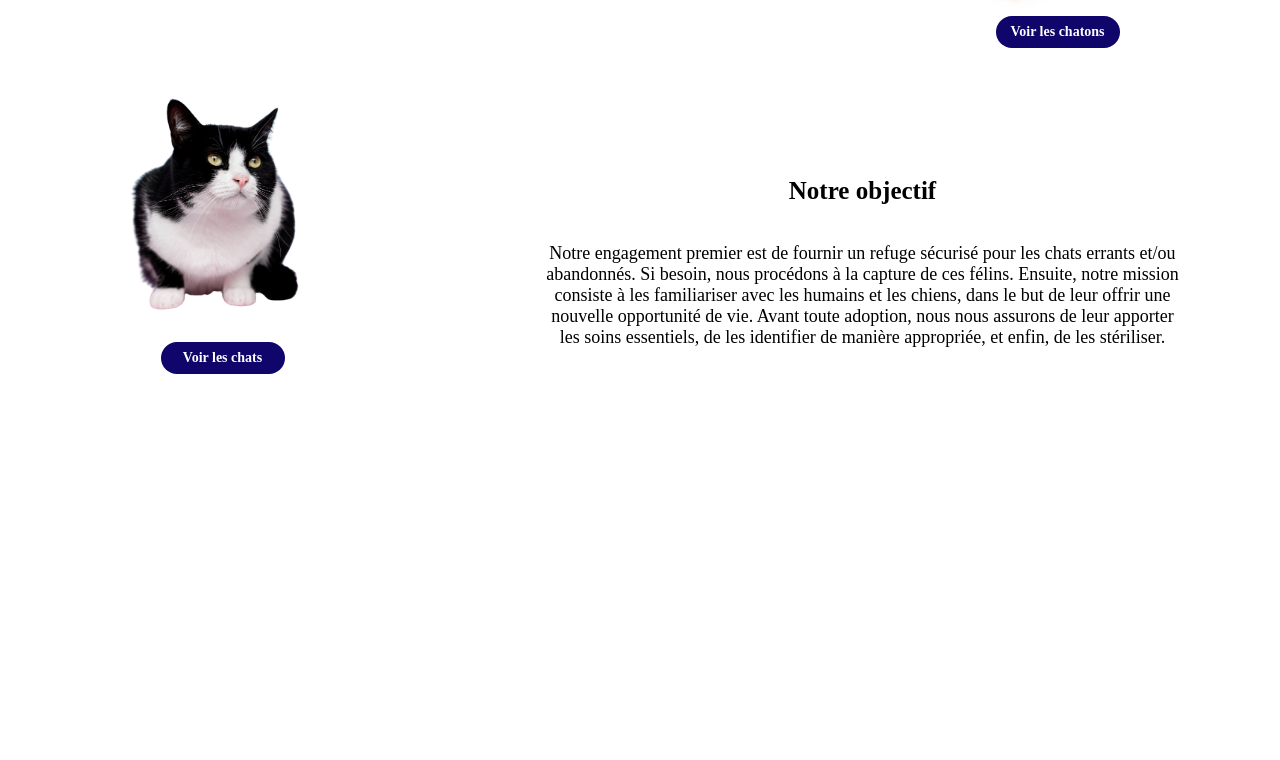
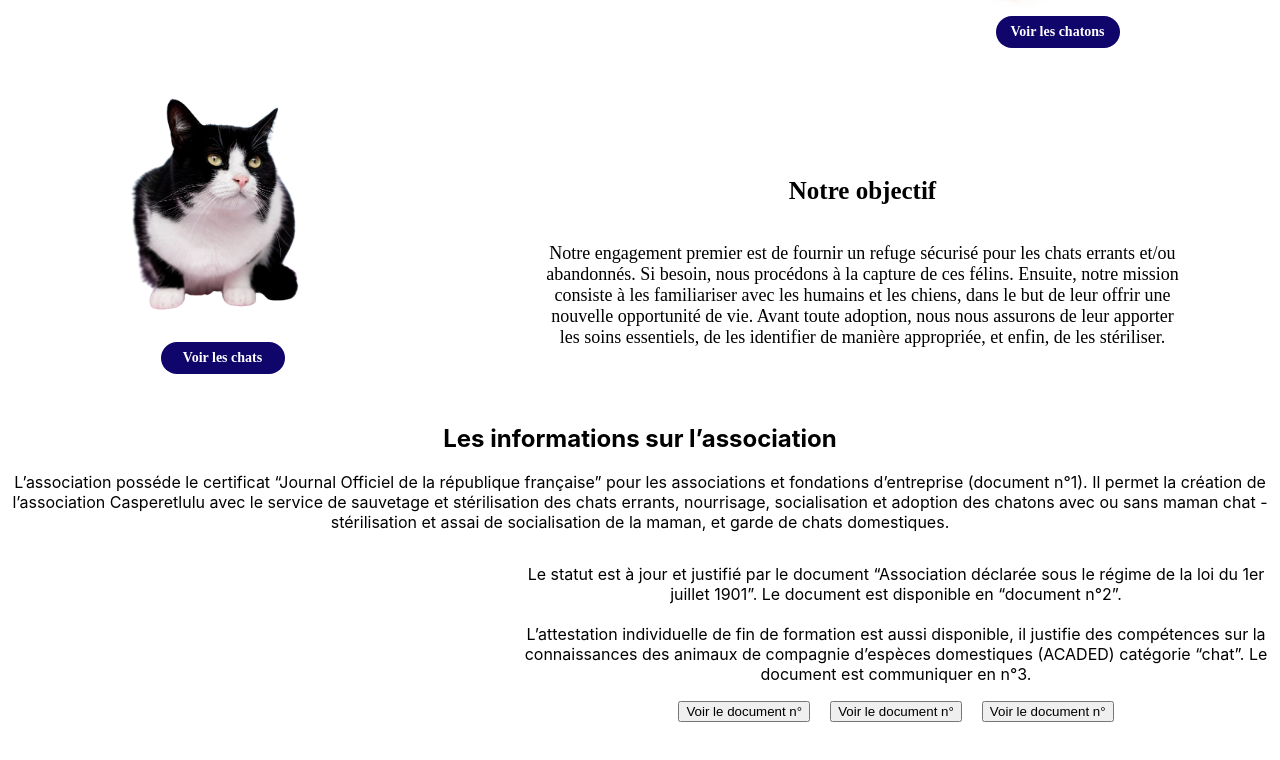
Before and after one commit to aurel740/casperetlulu, a React (Create React App) app: page / in a window 1280 px wide. Shown: the part 930-1690 px from the top of the page. Before the commit the page ends 1442 px from the top, so only its background shows below. Built offline with nearby package versions, Linux system fonts and the light colour scheme.

Commit message:
Section infos partie 1

```diff
--- /dev/null
+++ b/src/components/DocButtonsHome.js
@@ -0,0 +1,13 @@
+import React from 'react';
+import "../styles/Infos.css";
+
+function DocButtonsHome() {
+  return (
+    <div className='docButtonsHome'>
+        <button className='docButtonHome'>Voir le document n°{}</button>
+
+    </div>
+  )
+}
+
+export default DocButtonsHome
--- /dev/null
+++ b/src/containers/Infos.js
@@ -0,0 +1,36 @@
+import React from 'react'
+import DocButtonsHome from '../components/DocButtonsHome';
+import "../styles/Infos.css";
+
+
+function Infos() {
+  return (
+    <div className='infosContent'>
+        <div className='infoText'>
+            <h2 className='infoTitle'>Les informations sur l’association</h2>
+            <p className='paragraph infoParagraph1'>L’association posséde le certificat “Journal Officiel de la république française” pour les associations et fondations d’entreprise (document n°1). Il permet la création de l’association Casperetlulu avec le service de sauvetage et stérilisation des chats errants, nourrisage, socialisation et adoption des chatons avec ou sans maman chat -stérilisation et assai de socialisation de la maman, et garde de chats domestiques.</p>
+            </div>
+            <div className='infosRight'>
+            <div className='infosRight2'>
+           <p className='paragraph infoParagraph2'>Le statut est à jour et justifié par le document “Association déclarée sous le régime de la loi du 1er juillet 1901”. Le document est disponible en “document n°2”.<br/><br/> L’attestation individuelle de fin de formation est aussi disponible, il justifie des compétences sur la connaissances des animaux de compagnie d’espèces domestiques (ACADED) catégorie “chat”. Le document est communiquer en n°3.</p>
+
+            <div className='buttonsComponents'>
+            <DocButtonsHome/>
+            <DocButtonsHome/>
+            <DocButtonsHome/>
+
+        </div>
+
+
+
+        </div>
+            </div>
+
+
+
+
+    </div>
+  )
+}
+
+export default Infos
--- a/src/pages/Home.js
+++ b/src/pages/Home.js
@@ -4,19 +4,22 @@ import BannerHome from '../components/BannerHome';
 import MainHomeContent from '../components/MainHomeContent';
 import chaton from "../assets/pictures/chaton.png";
 import chat from "../assets/pictures/chat.png";
+import Infos from '../containers/Infos';
 
 function Home() {
-  const text1 ="Le bien-être de nos amis à quatre pattes est une priorité tant pour nous que pour nos adhérents. C'est avec grand plaisir que nous vous accueillons à Janville-en-Beauce, dans l'espoir que vous puissiez potentiellement devenir la famille adoptive pour nos chats et chatons, offrant ainsi un foyer aimant pour le reste de leur vie. L'adoption des chatons, qu'ils soient avec ou sans leur mère, est une possibilité que nous proposons.";
+  const text1 = "Le bien-être de nos amis à quatre pattes est une priorité tant pour nous que pour nos adhérents. C'est avec grand plaisir que nous vous accueillons à Janville-en-Beauce, dans l'espoir que vous puissiez potentiellement devenir la famille adoptive pour nos chats et chatons, offrant ainsi un foyer aimant pour le reste de leur vie. L'adoption des chatons, qu'ils soient avec ou sans leur mère, est une possibilité que nous proposons.";
   const text2 = "Notre engagement premier est de fournir un refuge sécurisé pour les chats errants et/ou abandonnés. Si besoin, nous procédons à la capture de ces félins. Ensuite, notre mission consiste à les familiariser avec les humains et les chiens, dans le but de leur offrir une nouvelle opportunité de vie. Avant toute adoption, nous nous assurons de leur apporter les soins essentiels, de les identifier de manière appropriée, et enfin, de les stériliser.";
-  const title1="Bienvenu à l’association Casperetlulu !";
-  const title2="Notre objectif";
+  const title1 = "Bienvenu à l’association Casperetlulu !";
+  const title2 = "Notre objectif";
 
   return (
     <div className='home-content'>
       <BannerHome />
       <main className='mainHome'>
-        <MainHomeContent title={title1} text={text1} picture={chaton} word="chatons"/>
-        <MainHomeContent title={title2} text={text2} picture={chat} word="chats" styleFlex={{flexDirection:"row-reverse"}} />
+        <MainHomeContent title={title1} text={text1} picture={chaton} word="chatons" />
+        <MainHomeContent title={title2} text={text2} picture={chat} word="chats" styleFlex={{ flexDirection: "row-reverse" }} />
+        <Infos />
+
 
         {/* <div className='kittensContent'>
 
--- /dev/null
+++ b/src/styles/Infos.css
@@ -0,0 +1,28 @@
+
+
+.infosContent{
+    display: flex;
+    flex-direction: column;
+    /* align-items: center; */
+    width: 100%;
+
+}
+
+.infosRight{
+    display: flex;
+    flex-direction: column;
+    width: 100%;
+align-items: flex-end;
+}
+
+.infosRight2{
+    width: 60%;
+}
+
+.buttonsComponents{
+    display: flex;
+    justify-content: center;
+    align-items: center;
+    gap: 20px;
+    width: 100%;
+}
```
